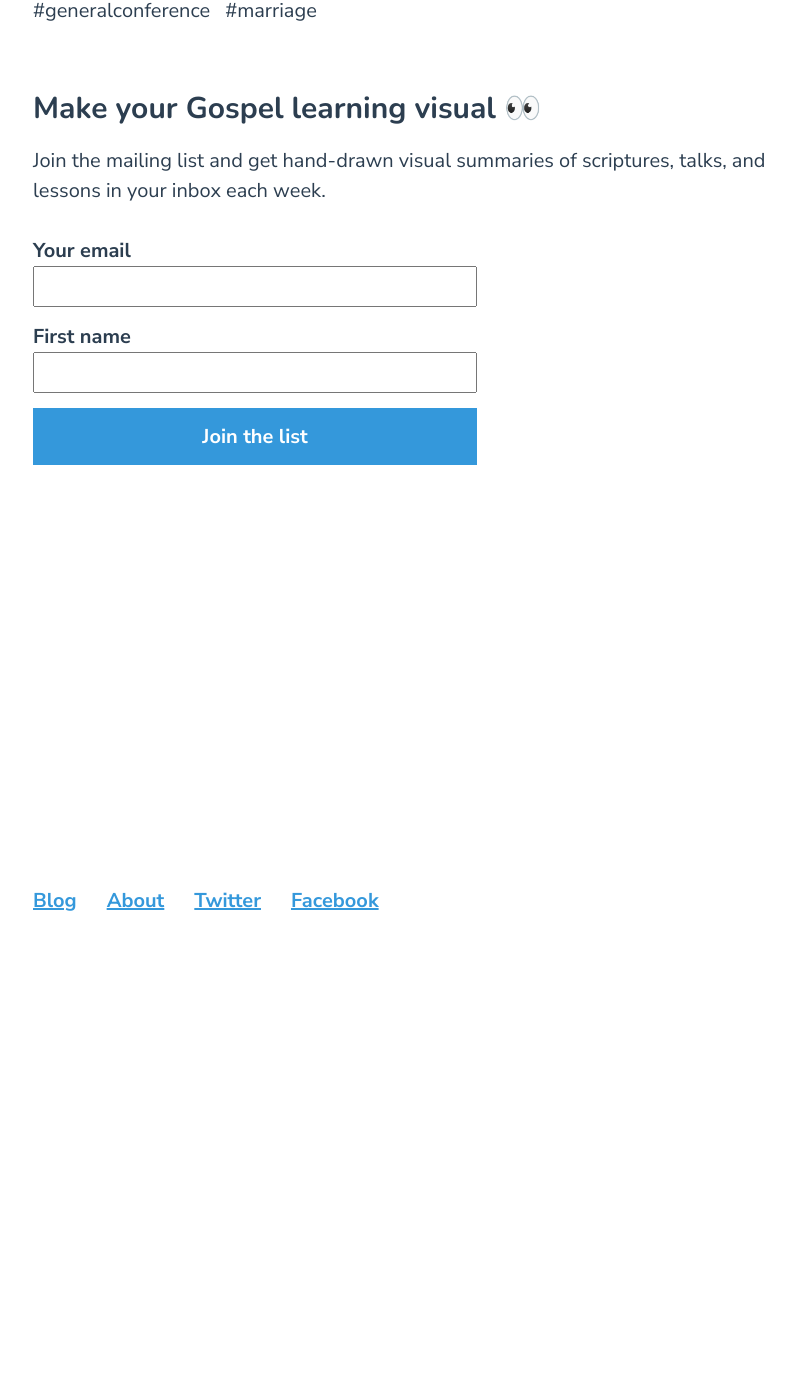
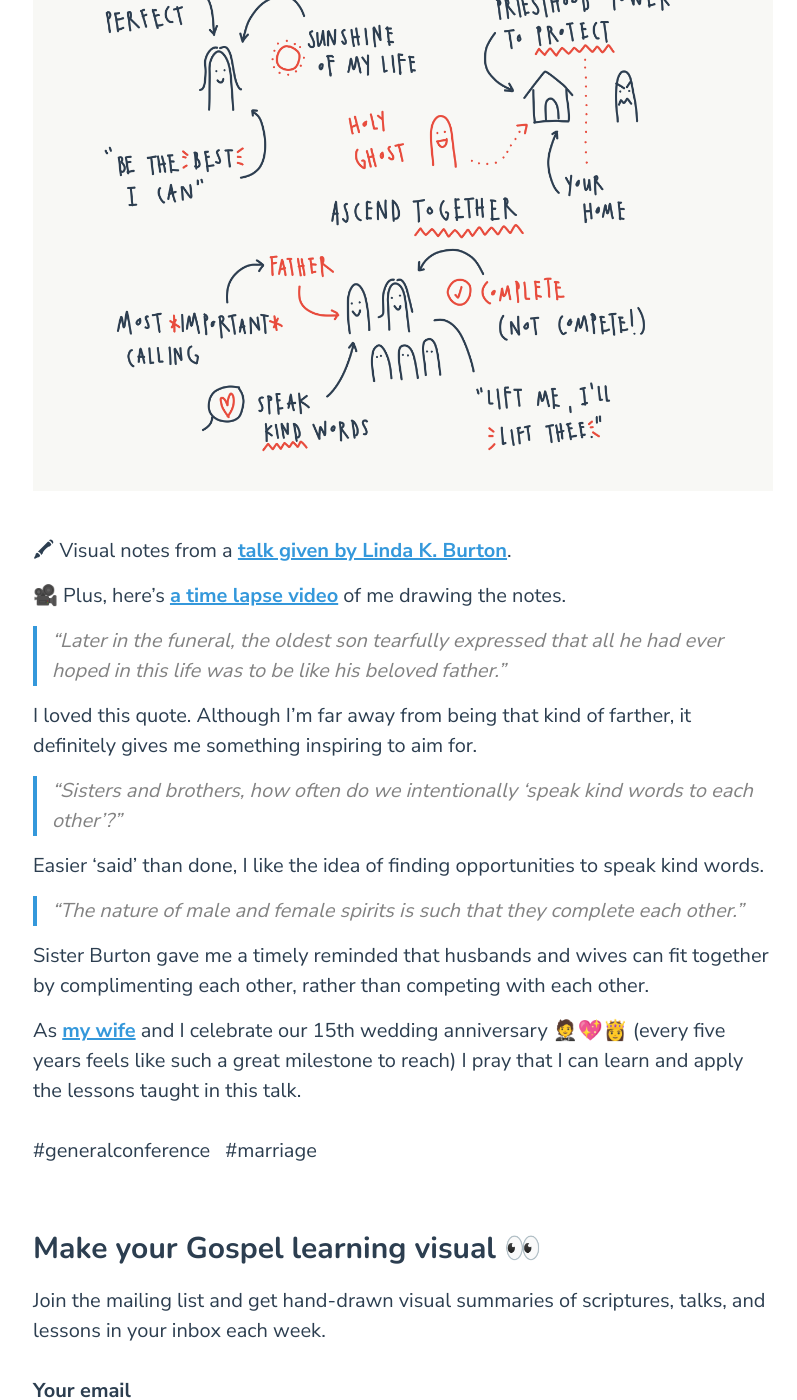
Before and after one commit to blairrorani/curious-workmanship, a Jekyll site: the page built from _posts/2017-07-01-well-ascend-together.markdown, in a window 1280 px wide and 1400 px high, scrolled down 454 px. Shown: the whole window, without its empty margins (237-1034 px from the left). Built offline with Jekyll 4.4.1, drawn with Linux system fonts in a browser that asks for light colours; our own code applies the rules of GitHub Pages for plain Markdown files.

Commit message:
Updated Well Ascend Together

```diff
--- a/_posts/2017-07-01-well-ascend-together.markdown
+++ b/_posts/2017-07-01-well-ascend-together.markdown
@@ -1,6 +1,7 @@
 ---
 title: We'll ascend together
 date: 2017-07-01 08:00:00 +10:00
+permalink: ascend-together
 categories:
 - visual note-taking
 tags:
@@ -8,4 +9,22 @@ tags:
 - marriage
 ---
 
-[ascend-together.m4v](/uploads/ascend-together.m4v)
+![ascend-together.PNG](/uploads/ascend-together.PNG)
+
+🖍 Visual notes from a [talk given by Linda K. Burton](https://www.lds.org/general-conference/2015/04/well-ascend-together?lang=eng).
+
+🎥 Plus, here's [a time lapse video](/uploads/ascend-together.m4v) of me drawing the notes.
+
+> "Later in the funeral, the oldest son tearfully expressed that all he had ever hoped in this life was to be like his beloved father."
+
+I loved this quote. Although I'm far away from being that kind of farther, it definitely gives me something inspiring to aim for.
+
+> "Sisters and brothers, how often do we intentionally 'speak kind words to each other'?"
+
+Easier 'said' than done, I like the idea of finding opportunities to speak kind words.
+
+> "The nature of male and female spirits is such that they complete each other."
+
+Sister Burton gave me a timely reminded that husbands and wives can fit together by complimenting each other, rather than competing with each other.
+
+As [my wife](http://facebook.com/leilanirorani) and I celebrate our 15th wedding anniversary 🤵💖👸 (every five years feels like such a great milestone to reach) I pray that I can learn and apply the lessons taught in this talk.
```
